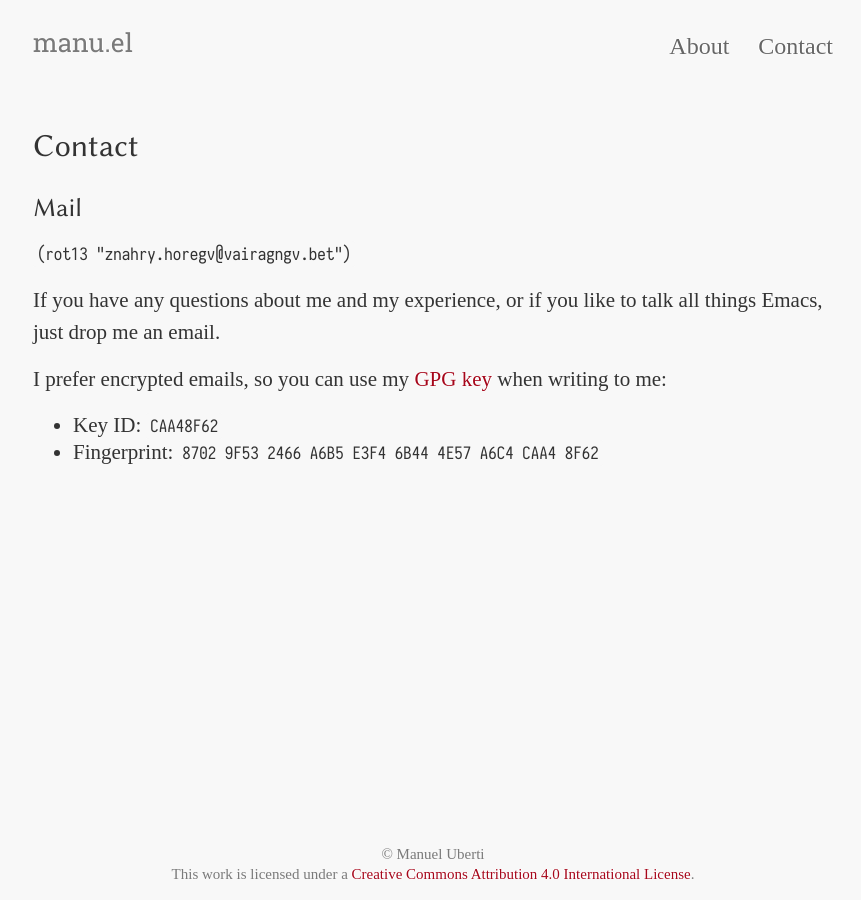
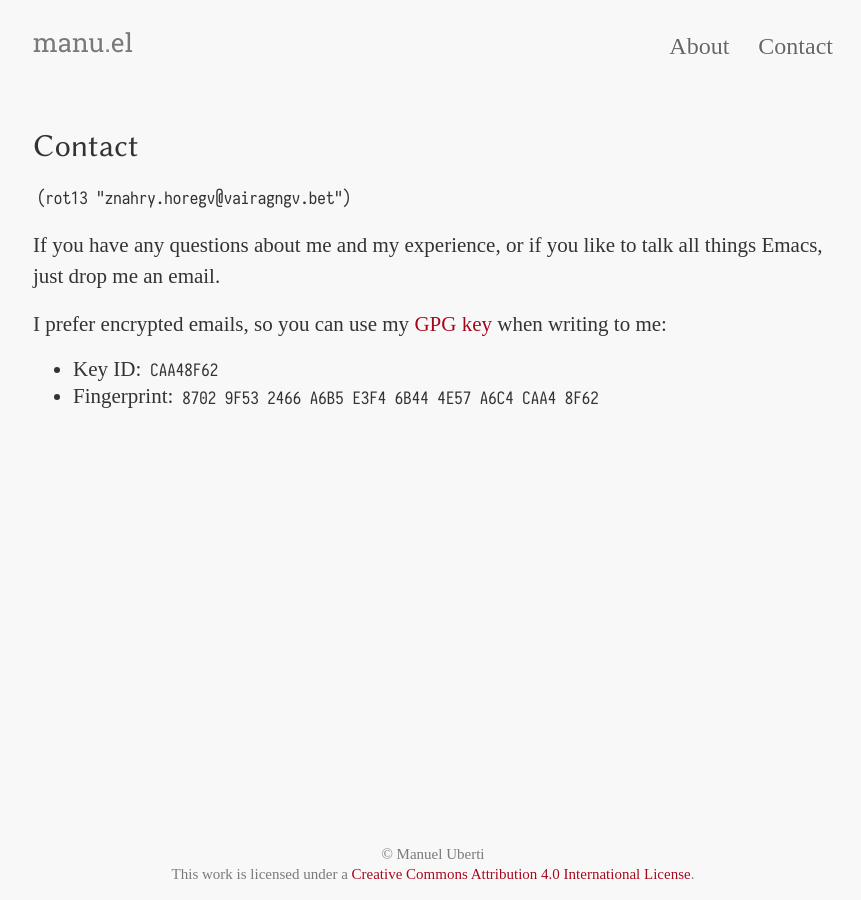
Before and after one commit to manuel-uberti/manuel-uberti.github.io, a Jekyll site: the page built from contact.md, in a window 1280 px wide. Shown: the whole page, without its empty margins (207-1068 px from the left). Built offline with Jekyll 4.4.1, drawn with Linux system fonts in a browser that asks for light colours; some web fonts are replaced.

Commit message:
Remove redundant page title

```diff
--- a/contact.md
+++ b/contact.md
@@ -5,7 +5,6 @@ permalink: /contact/
 tags: contact
 ---
 
-### Mail ###
 `(rot13 "znahry.horegv@vairagngv.bet")`
 
 If you have any questions about me and my experience, or if you like to talk all
```
